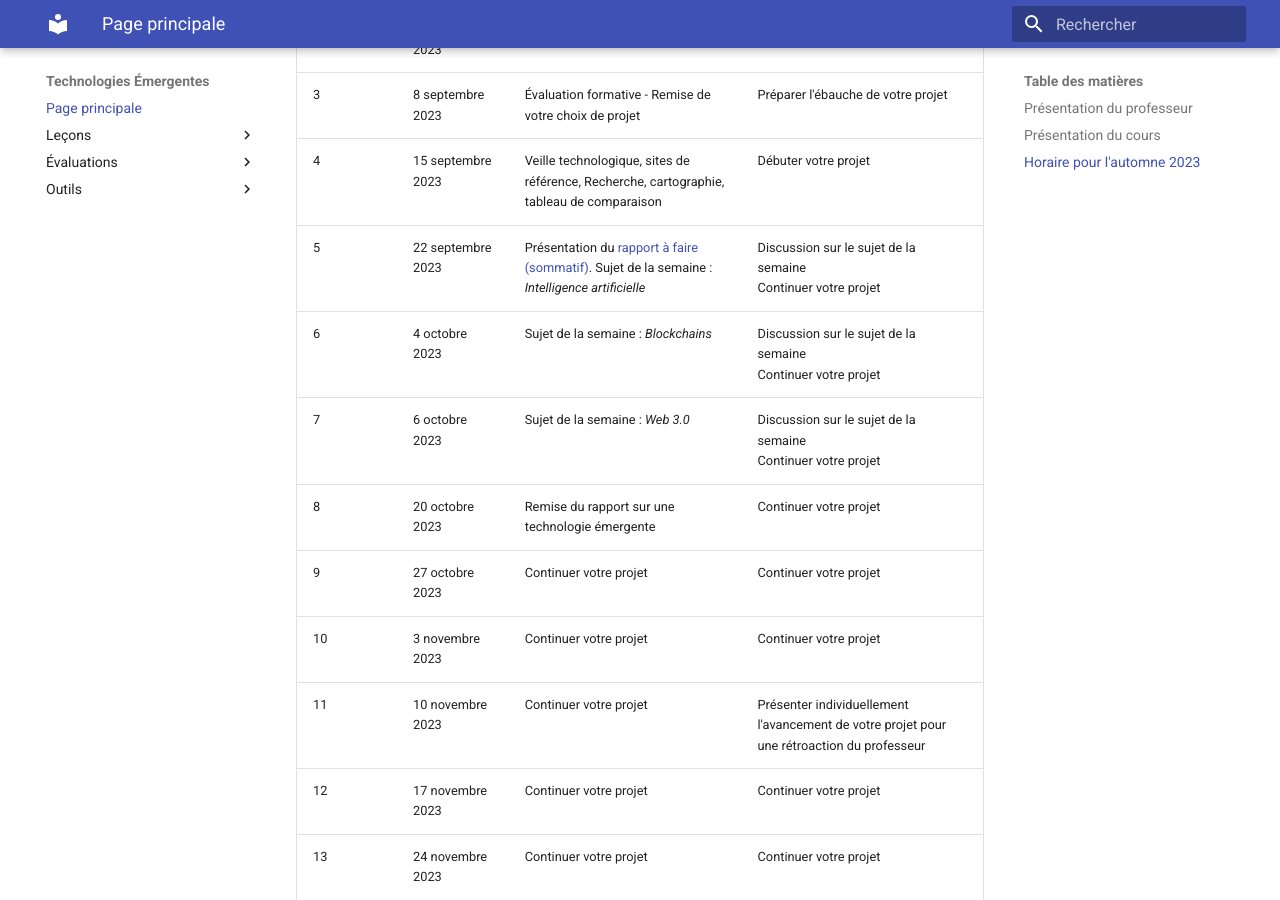
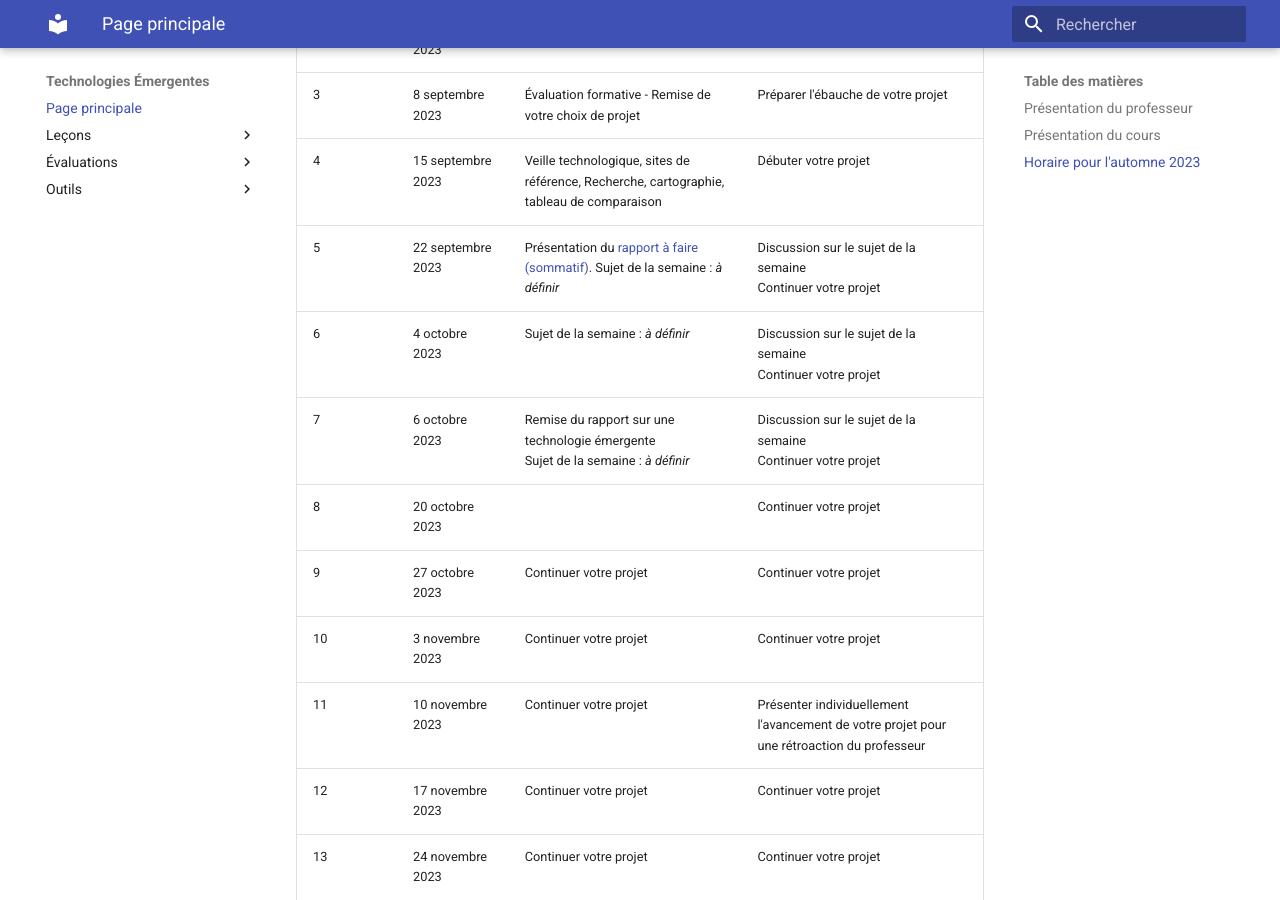
Before and after one commit to cegepvictoetienne/techno, an MkDocs documentation site: the page built from wiki/index.md, in a window 1280 px wide and 900 px high, scrolled down 631 px. Built offline with MkDocs 1.6.1 and Material for MkDocs 9.7.7, drawn with Linux system fonts in a browser that asks for light colours.

Commit message:
correction horaire

```diff
--- a/wiki/index.md
+++ b/wiki/index.md
@@ -10,20 +10,20 @@ Ce cours consiste à explorer les technologies émergentes.
 
 ## Horaire pour l'automne 2023
 
-| Cours | Date              | Sujet                                                                                                                 | À faire                                                                                    |
-| ----- | ----------------- | --------------------------------------------------------------------------------------------------------------------- | ------------------------------------------------------------------------------------------ |
-| 1     | 25 août 2023      | [Tour de table, présentation du plan de cours et des ressources du cours](introduction.md)                            |
-| 2     | 1 septembre 2023  | Exploration des différents projets                                                                                    | Tour de table sur le retour du stage                                                       |
-| 3     | 8 septembre 2023  | Évaluation formative - Remise de votre choix de projet                                                                | Préparer l'ébauche de votre projet                                                         |
-| 4     | 15 septembre 2023 | Veille technologique, sites de référence, Recherche, cartographie, tableau de comparaison                             | Débuter votre projet                                                                       |
-| 5     | 22 septembre 2023 | Présentation du [rapport à faire (sommatif)](rapport-de-techno.md). Sujet de la semaine : _Intelligence artificielle_ | Discussion sur le sujet de la semaine <br/> Continuer votre projet                         |
-| 6     | 4 octobre 2023    | Sujet de la semaine : _Blockchains_                                                                                   | Discussion sur le sujet de la semaine <br/> Continuer votre projet                         |
-| 7     | 6 octobre 2023    | Sujet de la semaine : _Web 3.0_                                                                                       | Discussion sur le sujet de la semaine <br/> Continuer votre projet                         |
-| 8     | 20 octobre 2023   | Remise du rapport sur une technologie émergente                                                                       | Continuer votre projet                                                                     |
-| 9     | 27 octobre 2023   | Continuer votre projet                                                                                                | Continuer votre projet                                                                     |
-| 10    | 3 novembre 2023   | Continuer votre projet                                                                                                | Continuer votre projet                                                                     |
-| 11    | 10 novembre 2023  | Continuer votre projet                                                                                                | Présenter individuellement l'avancement de votre projet pour une rétroaction du professeur |
-| 12    | 17 novembre 2023  | Continuer votre projet                                                                                                | Continuer votre projet                                                                     |
-| 13    | 24 novembre 2023  | Continuer votre projet                                                                                                | Continuer votre projet                                                                     |
-| 14    | 1 décembre 2023   | Présentation du projet 1                                                                                              | Remettre le projet avant le début du cours                                                 |
-| 15    | 8 décembre 2023   | Présentation du projet 2                                                                                              |
+| Cours | Date              | Sujet                                                                                                 | À faire                                                                                    |
+| ----- | ----------------- | ----------------------------------------------------------------------------------------------------- | ------------------------------------------------------------------------------------------ |
+| 1     | 25 août 2023      | [Tour de table, présentation du plan de cours et des ressources du cours](introduction.md)            |
+| 2     | 1 septembre 2023  | Exploration des différents projets                                                                    | Tour de table sur le retour du stage                                                       |
+| 3     | 8 septembre 2023  | Évaluation formative - Remise de votre choix de projet                                                | Préparer l'ébauche de votre projet                                                         |
+| 4     | 15 septembre 2023 | Veille technologique, sites de référence, Recherche, cartographie, tableau de comparaison             | Débuter votre projet                                                                       |
+| 5     | 22 septembre 2023 | Présentation du [rapport à faire (sommatif)](rapport-de-techno.md). Sujet de la semaine : _à définir_ | Discussion sur le sujet de la semaine <br/> Continuer votre projet                         |
+| 6     | 4 octobre 2023    | Sujet de la semaine : _à définir_                                                                     | Discussion sur le sujet de la semaine <br/> Continuer votre projet                         |
+| 7     | 6 octobre 2023    | Remise du rapport sur une technologie émergente <br/> Sujet de la semaine : _à définir_               | Discussion sur le sujet de la semaine <br/> Continuer votre projet                         |
+| 8     | 20 octobre 2023   |                                                                                                       | Continuer votre projet                                                                     |
+| 9     | 27 octobre 2023   | Continuer votre projet                                                                                | Continuer votre projet                                                                     |
+| 10    | 3 novembre 2023   | Continuer votre projet                                                                                | Continuer votre projet                                                                     |
+| 11    | 10 novembre 2023  | Continuer votre projet                                                                                | Présenter individuellement l'avancement de votre projet pour une rétroaction du professeur |
+| 12    | 17 novembre 2023  | Continuer votre projet                                                                                | Continuer votre projet                                                                     |
+| 13    | 24 novembre 2023  | Continuer votre projet                                                                                | Continuer votre projet                                                                     |
+| 14    | 1 décembre 2023   | Présentation du projet 1                                                                              | Remettre le projet avant le début du cours                                                 |
+| 15    | 8 décembre 2023   | Présentation du projet 2                                                                              |
```
